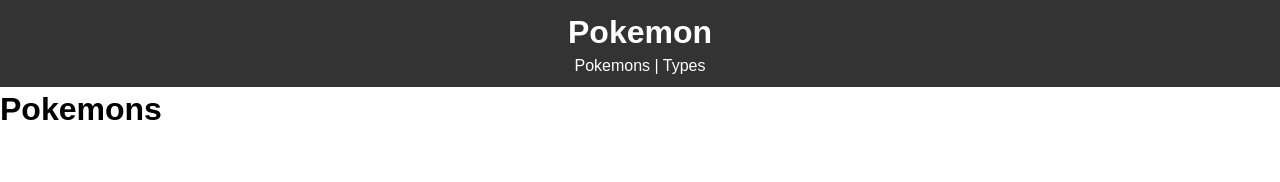
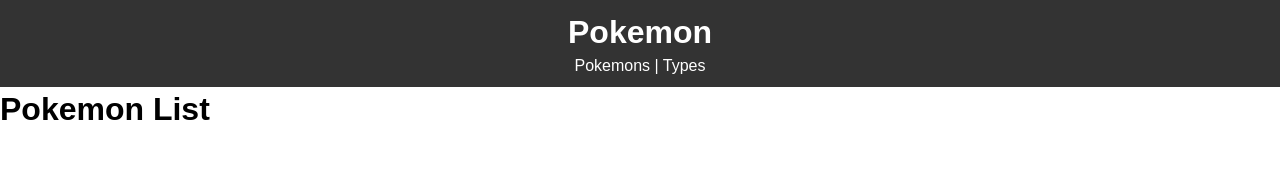
Before and after one commit to Vajaylm/codecool-reactomon, a React (Create React App) app: page /pokemons in a window 1280 px wide. Shown: the top 182 px of the page. Built offline with nearby package versions, Linux system fonts and the light colour scheme.

Commit message:
Create PokemonList component and add it to App.js

```diff
--- a/src/App.js
+++ b/src/App.js
@@ -1,6 +1,7 @@
 import React, { Component } from 'react';
 import { BrowserRouter as Router, Route, Redirect } from 'react-router-dom';
 import Navbar from './components/layout/Navbar';
+import PokemonList from './components/content/PokemonList';
 import './App.css';
 
 class App extends Component {
@@ -13,7 +14,7 @@
             <Redirect to="/pokemons" />
           </Route>
           <Route path="/pokemons" render={props => (
-            <h1>Pokemons</h1>
+            <PokemonList />
           )} />
           <Route path="/types" render={props => (
             <h1>Types</h1>
--- /dev/null
+++ b/src/components/content/PokemonList.js
@@ -0,0 +1,13 @@
+import React, { Component } from 'react';
+
+class PokemonList extends Component {
+  render() {
+    return (
+      <div>
+        <h1>Pokemon List</h1>
+      </div>
+    );
+  }
+}
+
+export default PokemonList;
```
